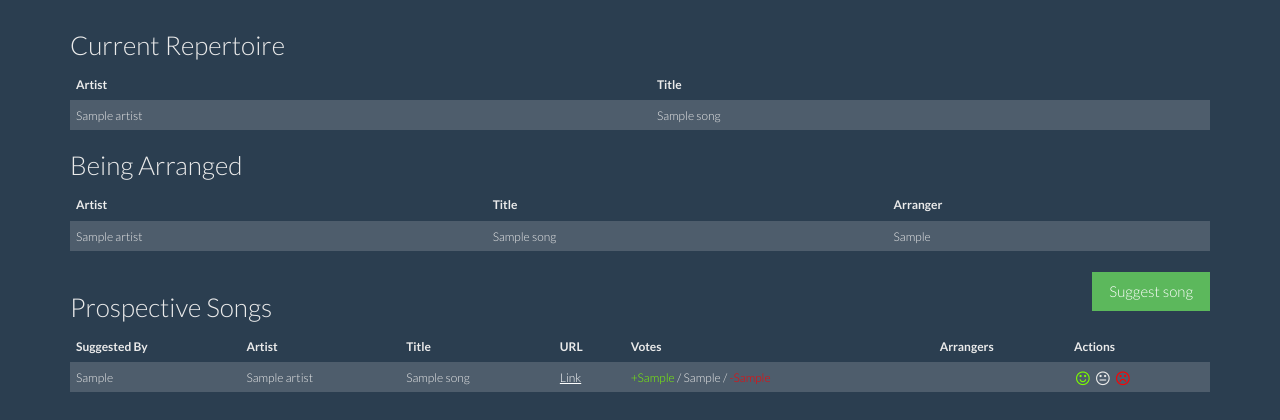
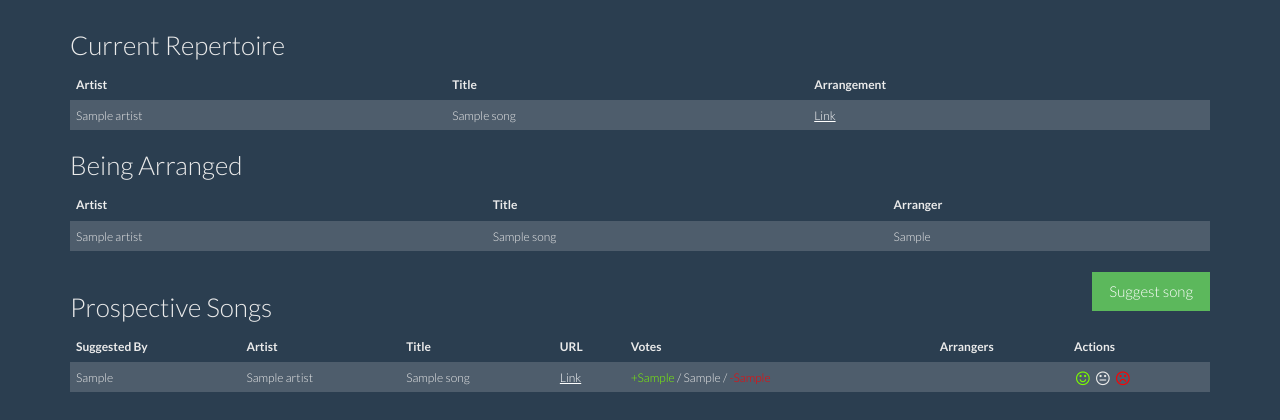
Before and after one commit to craigatron/acaadmin, a Django app: template songs/templates/list.html in a window 1280 px wide. Shown: the part 40-460 px from the top of the page. Run offline with Django 3.2, Linux system fonts and the light colour scheme; the template is opened without the code that fills it: most values are stand-ins (such as "Sample title", 1, 10 or a date in 2020); some libraries are stand-ins or nearby versions.

Commit message:
add drive link

```diff
--- a/songs/models.py
+++ b/songs/models.py
@@ -13,6 +13,8 @@ class Song(models.Model):
   has_willing_arranger = models.BooleanField(default=False)
   arranger = models.ForeignKey(User, blank=True, null=True, related_name='+')
 
+  drive_link = models.URLField(blank=True, null=True)
+
   def __unicode__(self):
     return '%s (%s)' % (self.title, self.artist)
 
--- a/songs/templates/list.html
+++ b/songs/templates/list.html
@@ -7,12 +7,18 @@
       <tr>
         <th>Artist</th>
         <th>Title</th>
+        <th>Arrangement</th>
       </tr>
     </thead>
     {% for song in current %}
       <tr>
         <td>{{ song.artist }}</td>
         <td>{{ song.title }}</td>
+        <td>
+          {% if song.drive_link %}
+            <a href="{{ song.drive_link }}" target="_blank">Link</a>
+          {% endif %}
+        </td>
       </tr>
     {% endfor %}
   </table>
--- a/songs/views.py
+++ b/songs/views.py
@@ -70,7 +70,7 @@ def index(request):
     v['votes'] = vote_counts
     user_vote = all_votes.filter(song=v['song'], user=request.user)[:1]
     v['user_vote'] = user_vote.get().vote if user_vote else -1
-  dictionary['proposed'] = proposed.values()
+  dictionary['proposed'] = sorted(proposed.values(), key=lambda x: x['votes'][2] - x['votes'][0])
 
   return render(request, 'list.html', dictionary,
       context_instance=RequestContext(request))
```
